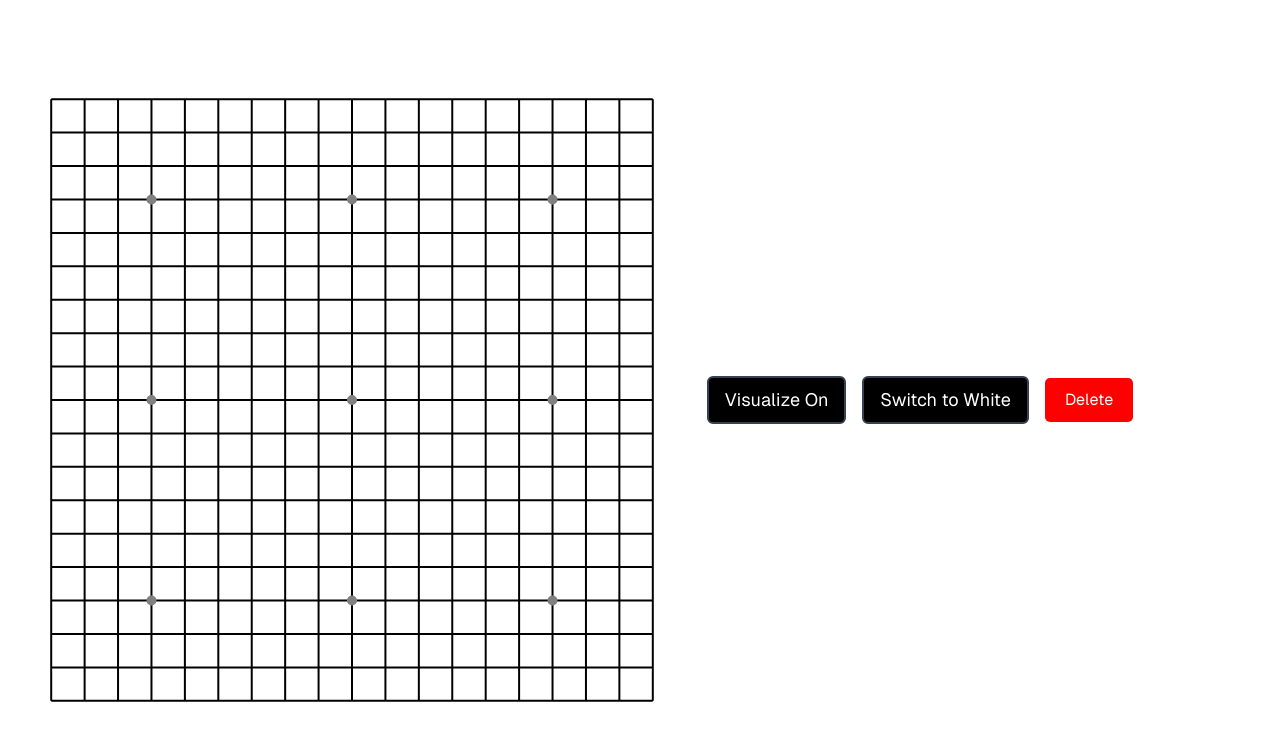
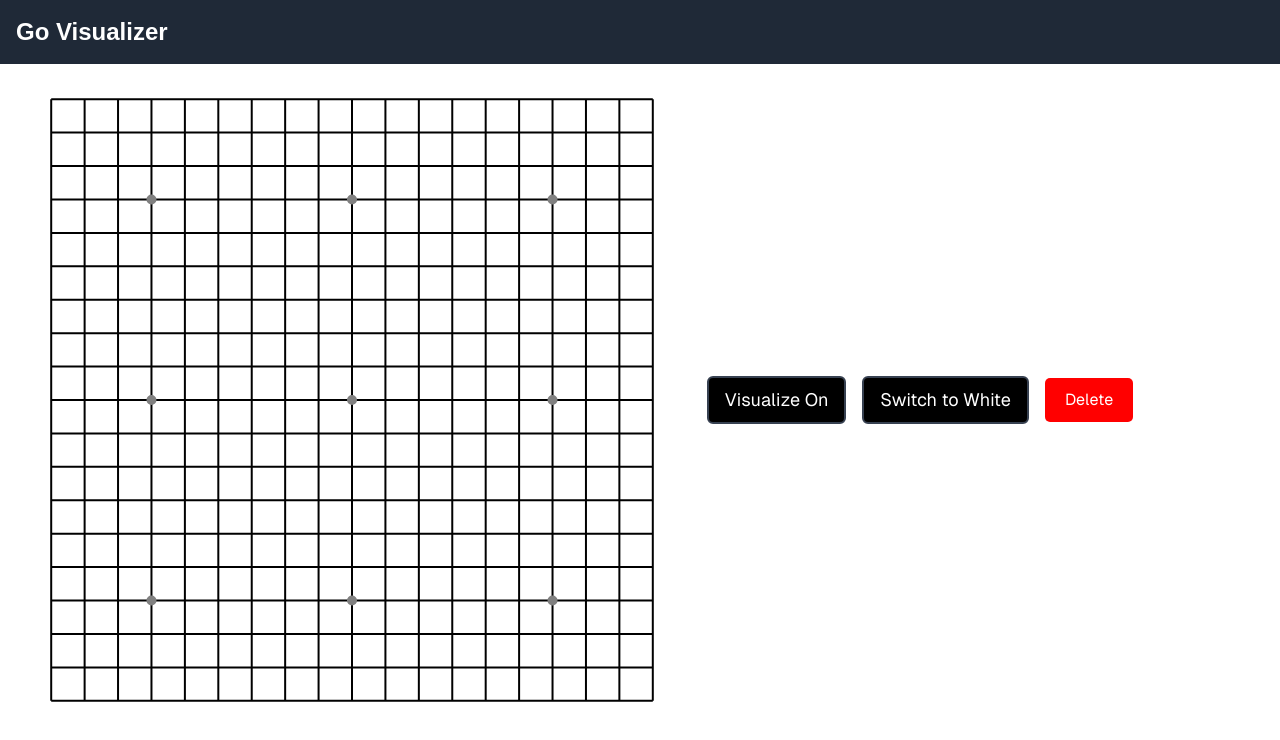
Before and after one commit to u-sho/go-visualizer, a Next.js app: page / in a window 1280 px wide. Shown: the top 740 px of the page. Built offline with nearby package versions, Linux system fonts and the light colour scheme.

Commit message:
ヘッダのサイズの調整

```diff
--- a/src/app/page.tsx
+++ b/src/app/page.tsx
@@ -3,6 +3,7 @@ import { DeleteButton } from "@/components/DeleteButton";
 import { GameBoard } from "@/components/GameBoard";
 import { StoneButton } from "@/components/StoneButton";
 import { VisualButton } from "@/components/VisualizeButton";
+import { Header } from '@/components/Header'
 import { useEffect, useState } from "react";
 
 export default function Home() {
@@ -27,9 +28,11 @@ export default function Home() {
   }, [])
 
   return (
+    <div>
+      <Header/>
       <div className="flex flex-col sm:flex-row items-center justify-between min-h-screen p-1 pb-20 gap-16 sm:p-20 font-[family-name:var(--font-geist-sans)]">
 
-      {/* GameBoardを画面の左側に固定 */}
+        {/* Gameboardを画面の左側に固定 */}
         <div className="sm:fixed sm:left-8 sm:top-1/2 sm:transform sm:-translate-y-1/2">
         <GameBoard
           canvasWidth={boardWidth}
@@ -46,5 +49,6 @@ export default function Home() {
           <DeleteButton />
         </div>
       </div>
+    </div>
   );
 }
--- a/src/components/Header.tsx
+++ b/src/components/Header.tsx
@@ -5,28 +5,9 @@ import React from 'react';
 
 export const Header = () => {
   return (
-    <header className="bg-gray-800 text-white fixed top-0 left-0 w-full p-4 z-50">
+    <header className="bg-gray-800 text-white fixed top-0 left-0 w-full p-0 z-50">
       <div className="container mx-auto flex justify-between items-center p-4">
-        <h1 className="text-2xl font-bold">Go Game Visualizer</h1>
-        <nav>
-          <ul className="flex space-x-4">
-            <li>
-              <a href="#" className="hover:text-gray-400">
-                Home
-              </a>
-            </li>
-            <li>
-              <a href="#" className="hover:text-gray-400">
-                About
-              </a>
-            </li>
-            <li>
-              <a href="#" className="hover:text-gray-400">
-                Contact
-              </a>
-            </li>
-          </ul>
-        </nav>
+        <h1 className="text-2xl font-bold">Go Visualizer</h1>
       </div>
     </header>
   );
```
Lines whose indentation alone changed are shown as unchanged.
